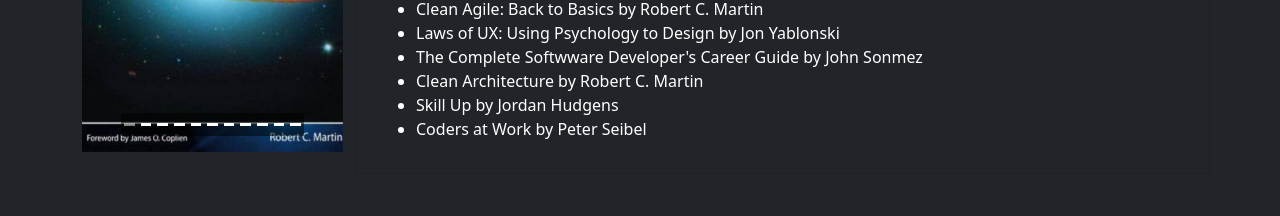
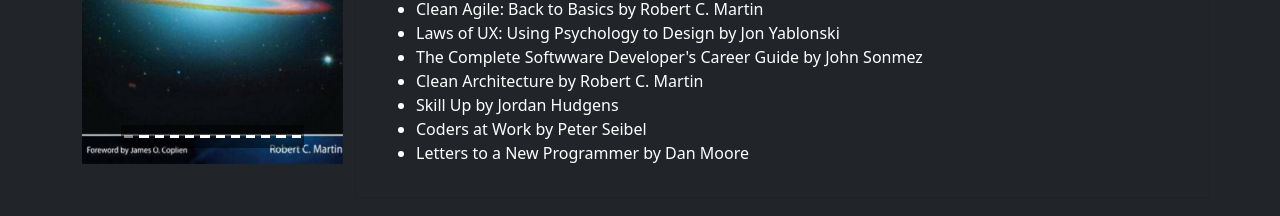
Before and after one commit to jonathanlangdon/jonathanlangdon.github.io, a plain HTML site: page training/index.html in a window 1280 px wide. Shown: the part 6303-6519 px from the top of the page. Drawn offline with nearby package versions, Linux system fonts and the light colour scheme; no server answers.

Commit message:
letters to new Developer book added

```diff
--- a/training/index.html
+++ b/training/index.html
@@ -896,6 +896,13 @@
                   class="active darker-button-shadow"
                   aria-label="Slide 11"
                 ></button>
+                <button
+                  type="button"
+                  data-bs-target="#bookSlider"
+                  data-bs-slide-to="11"
+                  class="active darker-button-shadow"
+                  aria-label="Slide 12"
+                ></button>
               </div>
               <div class="carousel-inner">
                 <div class="carousel-item active" data-bs-interval="3000">
@@ -979,7 +986,14 @@
                   <img
                     src="../images/codersAtWork.jpg"
                     class="d-block w-100"
-                    alt="Skill Up"
+                    alt="coders At Work"
+                  />
+                </div>
+                <div class="carousel-item" data-bs-interval="3000">
+                  <img
+                    src="../images/lettersToNewProgrammer.jpg"
+                    class="d-block w-100"
+                    alt="letters to a new programmer"
                   />
                 </div>
               </div>
@@ -1049,6 +1063,7 @@
                 <li>Clean Architecture by Robert C. Martin</li>
                 <li>Skill Up by Jordan Hudgens</li>
                 <li>Coders at Work by Peter Seibel</li>
+                <li>Letters to a New Programmer by Dan Moore</li>
               </ul>
             </div>
           </div>
```
Also changed, not shown: images/lettersToNewProgrammer.jpg (added), 3 other files.
